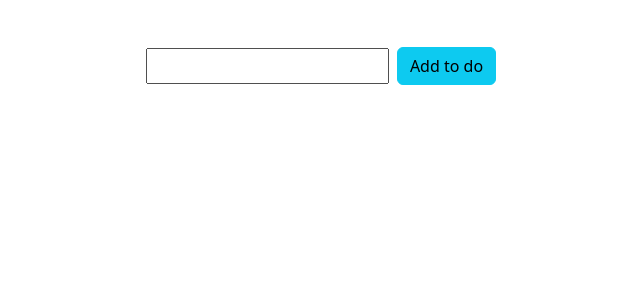
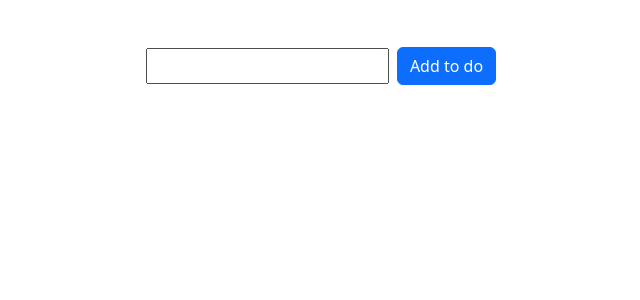
Before and after one commit to Konul304/redux_todo, a React (Create React App) app in the folder todo-app/: page / in a window 1280 px wide. Shown: the top 300 px of the page, without its empty margins (319-959 px from the left). Built offline with nearby package versions, Linux system fonts and the light colour scheme.

Commit message:
change button color

```diff
--- a/todo-app/src/components/NewTodoForm.js
+++ b/todo-app/src/components/NewTodoForm.js
@@ -7,7 +7,7 @@
           value={value}
           onChange={(e) => updateText(e.target.value)}
         />
-        <button className="btn btn-info" onClick={handleAction}>Add to do</button>
+        <button className="btn btn-primary" onClick={handleAction}>Add to do</button>
       </label>
     );
   };
--- a/todo-app/src/components/TodoItem.js
+++ b/todo-app/src/components/TodoItem.js
@@ -13,7 +13,7 @@
           onChange={() => dispatch(toggleComplete({ id }))}
         />
         <span className='text-center ms-1'>{text}</span>
-        <span id='close' className='btn  ps-1 pe-1 pt-0 pb-0 ms-2' onClick={() => dispatch(removeTodo({ id }))}>&times;</span>
+        <span id='close' className='btn ps-1 pe-1 pt-0 pb-0 ms-2' onClick={() => dispatch(removeTodo({ id }))}>&times;</span>
       </div>
     </li>
   );
```
